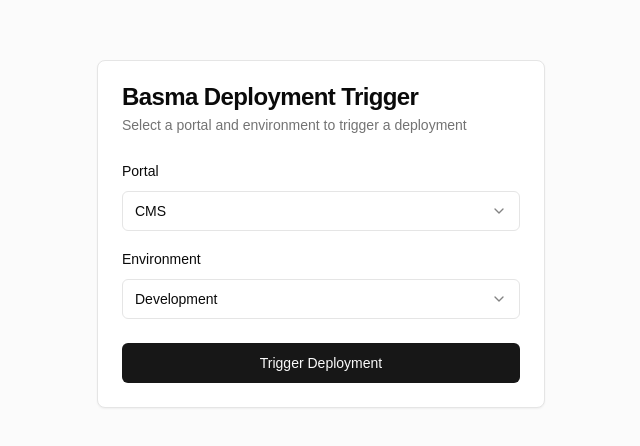
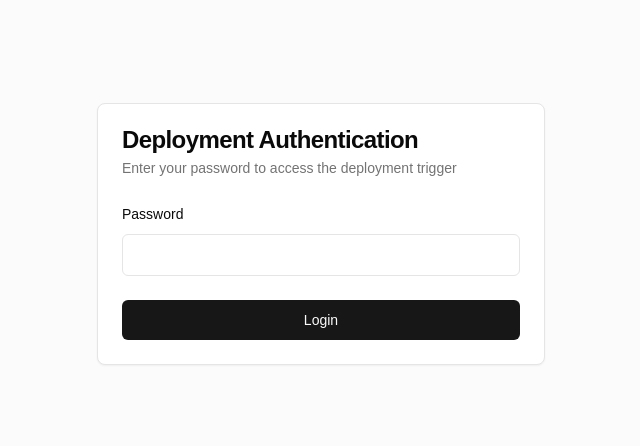
Before and after one commit to Zein0/deployment-trigger, a Next.js app: page / in a window 1280 px wide. Shown: the part 166-612 px from the top of the page, without its empty margins (319-959 px from the left). Built offline with nearby package versions, Linux system fonts and the light colour scheme; no server answers; the database is empty.

Commit message:
first commit

```diff
--- a/deployment-trigger.tsx
+++ b/deployment-trigger.tsx
@@ -1,4 +1,6 @@
 "use client"
+
+import type React from "react"
 
 import { useState, useEffect } from "react"
 import { Loader2, AlertTriangle } from "lucide-react"
@@ -59,28 +61,23 @@ export default function DeployPage() {
     success: boolean
   } | null>(null)
 
-  // Check cooldown status when portal or env changes, or periodically
-  useEffect(() => {
-    const checkCooldownStatus = async () => {
-      const status = await canDeploy(portal, env)
-      setCooldown({
-        inCooldown: !status.canDeploy,
-        remainingTime: status.remainingTime,
-      })
+  // Add these new state variables after the existing useState declarations
+  const [password, setPassword] = useState("")
+  const [isAuthenticated, setIsAuthenticated] = useState(false)
+
+  // Add this function before the triggerDeployment function
+  const verifyPassword = async (e: React.FormEvent) => {
+    e.preventDefault()
+
+    // For security, we'll use a server-side check in a real app
+    // For this demo, we're checking against the environment variable directly
+    if (password === process.env.DEPLOYMENT_PASSWORD) {
+      setIsAuthenticated(true)
+      toast.success("Authentication successful")
+    } else {
+      toast.error("Invalid password")
     }
-
-    // Check immediately when portal or env changes
-    checkCooldownStatus()
-
-    // Set up interval to check every second if in cooldown
-    const interval = setInterval(() => {
-      if (cooldown.inCooldown) {
-        checkCooldownStatus()
   }
-    }, 1000)
-
-    return () => clearInterval(interval)
-  }, [portal, env, cooldown.inCooldown])
 
   const triggerDeployment = async () => {
     // Check if deployment is allowed
@@ -155,6 +152,29 @@ export default function DeployPage() {
     }
   }
 
+  // Check cooldown status when portal or env changes, or periodically
+  useEffect(() => {
+    const checkCooldownStatus = async () => {
+      const status = await canDeploy(portal, env)
+      setCooldown({
+        inCooldown: !status.canDeploy,
+        remainingTime: status.remainingTime,
+      })
+    }
+
+    // Check immediately when portal or env changes
+    checkCooldownStatus()
+
+    // Set up interval to check every second if in cooldown
+    const interval = setInterval(() => {
+      if (cooldown.inCooldown) {
+        checkCooldownStatus()
+      }
+    }, 1000)
+
+    return () => clearInterval(interval)
+  }, [portal, env, cooldown.inCooldown])
+
   // Format remaining time for display
   const formatRemainingTime = (seconds: number) => {
     const minutes = Math.floor(seconds / 60)
@@ -165,8 +185,41 @@ export default function DeployPage() {
   // Calculate progress percentage for cooldown
   const cooldownProgress = cooldown.inCooldown ? 100 - (cooldown.remainingTime / (5 * 60)) * 100 : 100
 
+  // Replace the entire return statement with this code
   return (
     <div className="flex flex-col items-center justify-center min-h-screen p-4 bg-muted/40">
+      {!isAuthenticated ? (
+        <Card className="w-full max-w-md">
+          <CardHeader>
+            <CardTitle>Deployment Authentication</CardTitle>
+            <CardDescription>Enter your password to access the deployment trigger</CardDescription>
+          </CardHeader>
+          <form onSubmit={verifyPassword}>
+            <CardContent className="space-y-4">
+              <div className="space-y-2">
+                <label htmlFor="password" className="text-sm font-medium">
+                  Password
+                </label>
+                <input
+                  id="password"
+                  type="password"
+                  name="password"
+                  value={password}
+                  onChange={(e) => setPassword(e.target.value)}
+                  className="w-full px-3 py-2 border rounded-md"
+                  autoComplete="current-password"
+                  required
+                />
+              </div>
+            </CardContent>
+            <CardFooter>
+              <Button type="submit" className="w-full">
+                Login
+              </Button>
+            </CardFooter>
+          </form>
+        </Card>
+      ) : (
         <Card className="w-full max-w-md">
           <CardHeader>
             <CardTitle>Basma Deployment Trigger</CardTitle>
@@ -220,8 +273,8 @@ export default function DeployPage() {
                 <AlertTriangle className="h-4 w-4" />
                 <AlertTitle>Deployment Cooldown</AlertTitle>
                 <AlertDescription>
-                This environment was recently deployed. Please wait {formatRemainingTime(cooldown.remainingTime)} before
-                deploying again.
+                  This environment was recently deployed. Please wait {formatRemainingTime(cooldown.remainingTime)}{" "}
+                  before deploying again.
                   <Progress value={cooldownProgress} className="mt-2" />
                 </AlertDescription>
               </Alert>
@@ -241,7 +294,7 @@ export default function DeployPage() {
               </div>
             )}
           </CardContent>
-        <CardFooter>
+          <CardFooter className="flex flex-col gap-2">
             <Button
               onClick={triggerDeployment}
               disabled={isLoading || cooldown.inCooldown}
@@ -259,8 +312,12 @@ export default function DeployPage() {
                 <>{env === "prod" ? "Trigger Production Deployment" : "Trigger Deployment"}</>
               )}
             </Button>
+            <Button variant="outline" className="w-full" onClick={() => setIsAuthenticated(false)}>
+              Logout
+            </Button>
           </CardFooter>
         </Card>
+      )}
     </div>
   )
 }
```
Lines whose indentation alone changed are shown as unchanged.
